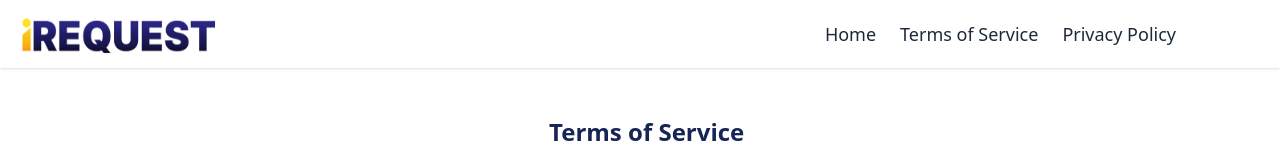
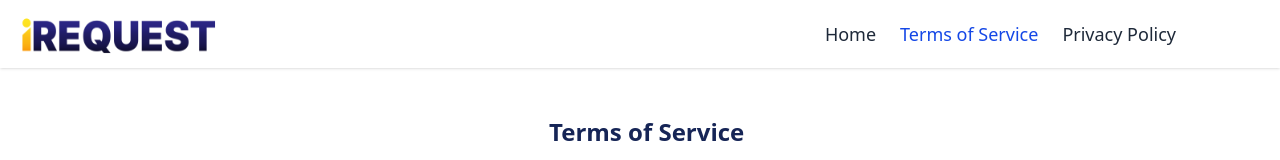
Before and after one commit to pendonj14/registar_logic, a React (Vite) app in the folder frontend/app/: page /terms in a window 1280 px wide. Shown: the top 160 px of the page. Built offline with nearby package versions, Linux system fonts and the light colour scheme.

Commit message:
navbar color

```diff
--- a/frontend/app/src/pages/HomePage.jsx
+++ b/frontend/app/src/pages/HomePage.jsx
@@ -54,7 +54,7 @@ const HomePage = () => {
           </div>
 
           <nav className="hidden md:flex gap-6 text-lg text-gray-800 mr-20">
-            <Link to="/" className="hover:underline">Home</Link>
+            <Link to="/" className="hover:underline text-blue-600">Home</Link>
             <Link to="/terms" className="hover:underline">Terms of Service</Link>
             <Link to="/privacy" className="hover:underline">Privacy Policy</Link>
           </nav>
--- a/frontend/app/src/pages/TermsOfService.jsx
+++ b/frontend/app/src/pages/TermsOfService.jsx
@@ -38,7 +38,7 @@ const TermsOfService = () => {
             <Link to="/" className="hover:underline">
               Home
             </Link>
-            <Link to="/terms" className="hover:underline">
+            <Link to="/terms" className="hover:underline text-blue-700">
               Terms of Service
             </Link>
             <Link to="/privacy" className="hover:underline mr-20">
@@ -140,7 +140,7 @@ const TermsOfService = () => {
           {/* Sections */}
           <section className="space-y-8 max-w-2xl text-justify text-base md:text-md leading-relaxed mx-auto">
             <div id="introduction">
-              <h1 className="text-2xl font-extrabold mb-6 text-blue-950 ">Terms of Service</h1>
+              <h1 className="text-2xl font-extrabold mb-6 text-blue-950  ">Terms of Service</h1>
               <p>
                 Welcome to the iREQUEST! We're here to provide a seamless way to handle your academic document requests. These Terms of Service ("Terms") outline the rules and guidelines for using our platform. By accessing or using iREQUEST, you agree to follow these Terms.
               </p>
```
